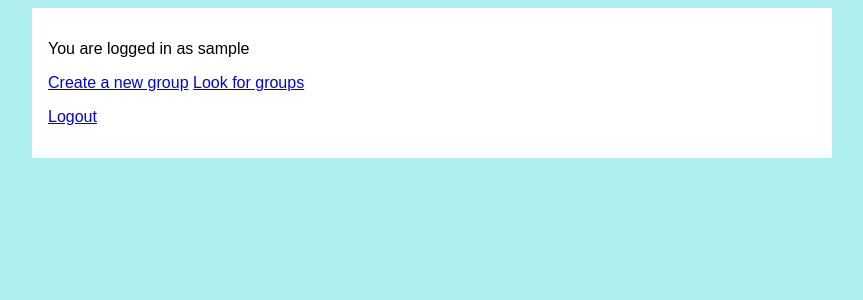
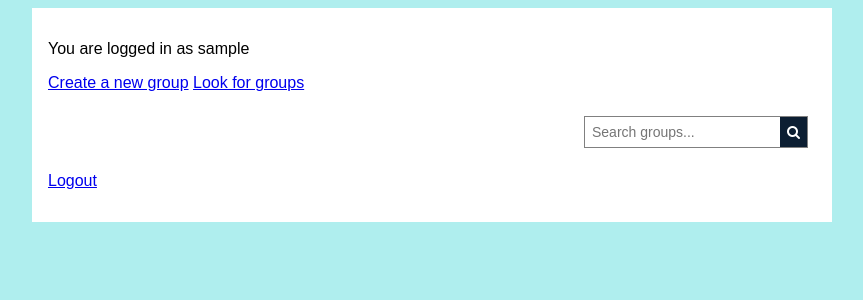
Before and after one commit to Jaqt/study-group, a Flask app: page / in a window 1280 px wide. Shown: the part 58-358 px from the top of the page, without its empty margins (208-1071 px from the left). Run offline with Flask 3, Linux system fonts and the light colour scheme; the visitor is signed in with stand-in values (Sample User, id 1).

Commit message:
feat: add search group

```diff
--- a/app.py
+++ b/app.py
@@ -83,6 +83,7 @@ def create_group():
 
         groups.create_group(group_name, description, max_members, subject, session["user_id"])
         group_id = db.last_insert_id()
+        groups.add_member(session["user_id"], group_id)
 
         return redirect("/view/group_id=" + str(group_id))
 
@@ -112,20 +113,28 @@ def delete_group():
 
     return redirect("/view/group_id=" + str(group_id))
 
+@app.route("/search_group")
+def search_group():
+    query = request.args.get("query")
+    if not query:
+        query = ""
+    filter_groups = groups.filter_groups(query)
+    return render_template("/groups.html", groups=filter_groups, query=query)
+
 @app.route("/groups")
 def list_groups():
     all_groups = groups.get_groups()
-    return render_template("/groups.html", groups = all_groups)
+    return render_template("/groups.html", groups=all_groups)
 
 @app.route("/view/group_id=<int:group_id>")
 def view_group(group_id):
     group_data, members = groups.get_group(group_id)
-    return render_template("group_page.html", group = group_data, members = members)
+    return render_template("group_page.html", group=group_data, members=members)
 
 @app.route("/edit/group_id=<int:group_id>")
 def edit_group(group_id):
     group_data, members = groups.get_group(group_id)
-    return render_template("edit_group.html", group = group_data, members = members)
+    return render_template("edit_group.html", group=group_data, members=members)
 
 @app.route("/delete/group_id=<int:group_id>")
 def remove_group(group_id):
--- a/static/main.css
+++ b/static/main.css
@@ -69,3 +69,36 @@ nav li:not(:first-of-type) {
 .flash-success {
   color: green;
 }
+
+.search {
+  padding: 0.5em;
+  margin: auto;
+  display: flex;
+  justify-content: flex-end;
+  align-items: center;
+}
+
+.search input[type="text"] {
+  padding: 0.5em;
+  font-size: 14px;
+  border: 1px solid grey;
+  border-right: none;
+  height: 32px;
+  box-sizing: border-box;
+}
+
+.search button {
+  float: right;
+  padding: 0.5em;
+  background: #0C1E32;
+  color: white;
+  font-size: 14px;
+  border: 1px solid grey;
+  border-left: none;
+  cursor: pointer;
+  height: 32px;
+}
+
+.search button:hover {
+  background: #143457;
+}
--- a/templates/index.html
+++ b/templates/index.html
@@ -21,6 +21,10 @@
 <p>
   <a href="/create_group">Create a new group</a>
   <a href="/groups">Look for groups</a>
+  <form class="search" action="/search_group">
+    <input type="text" name="query" placeholder="Search groups..." />
+    <button type="submit"><i class="fa fa-search"></i></button>
+  </form>
 </p>
 <p>
   <a href="/logout">Logout</a>
--- a/templates/layout.html
+++ b/templates/layout.html
@@ -4,6 +4,7 @@
 <head>
   <title>{% block title %}{% endblock %}</title>
   <link rel="stylesheet" href="/static/main.css">
+  <link rel="stylesheet" href="https://cdnjs.cloudflare.com/ajax/libs/font-awesome/4.7.0/css/font-awesome.min.css">
 </head>
 
 <body>
```
Also changed, not shown: groups.py (+10 -2 lines), templates/groups.html (+8 -0 lines). Lines whose indentation alone changed are shown as unchanged.
